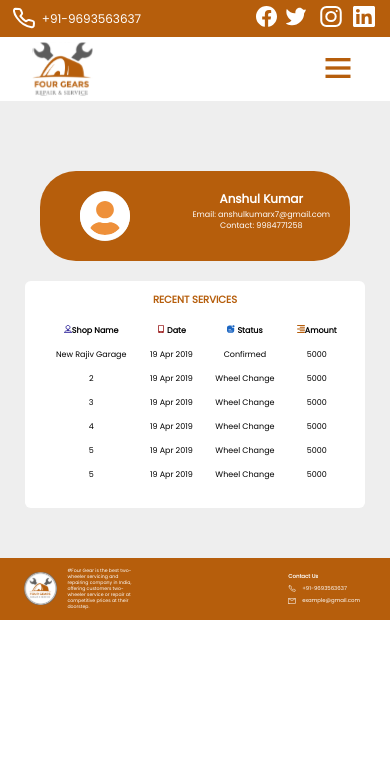
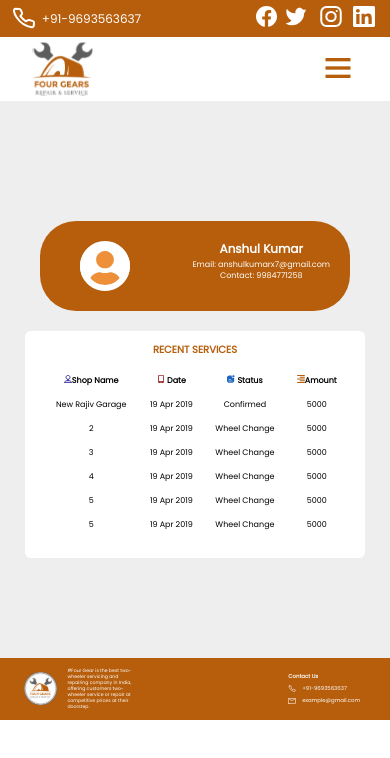
Before and after one commit to anshulkumarx7/FourGear-MotorBikeService-FrontEnd, a React (Vite) app: page /profile in a window 390 px wide. Shown: the top 758 px of the page. Built offline with nearby package versions, Linux system fonts and the light colour scheme.

Commit message:
fix changes

```diff
--- a/src/Styles/Profile.css
+++ b/src/Styles/Profile.css
@@ -127,7 +127,7 @@
 @media screen and (max-width:550px) {
   .fourGearProfile{
     /* height:95vh; */
-    /* padding:7rem 0; */
+    padding:5rem 0;
   }
   .fourGearProfileDetailsContainer h2{
     font-size: 1.2rem;
```
